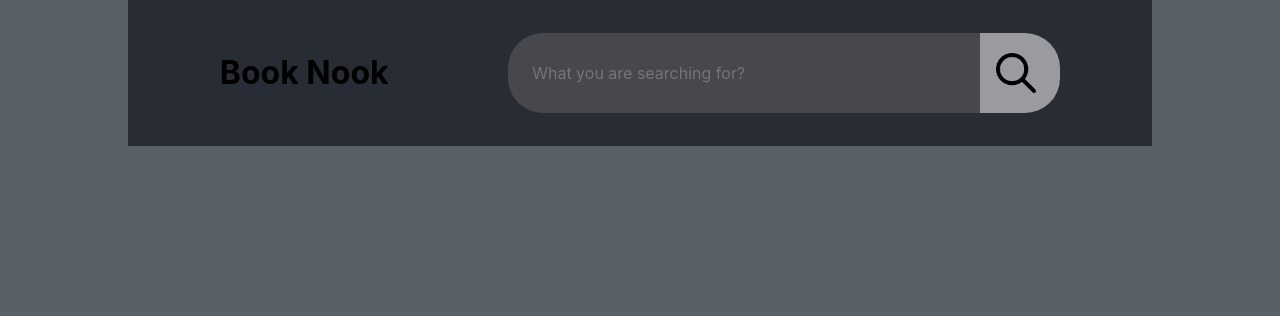
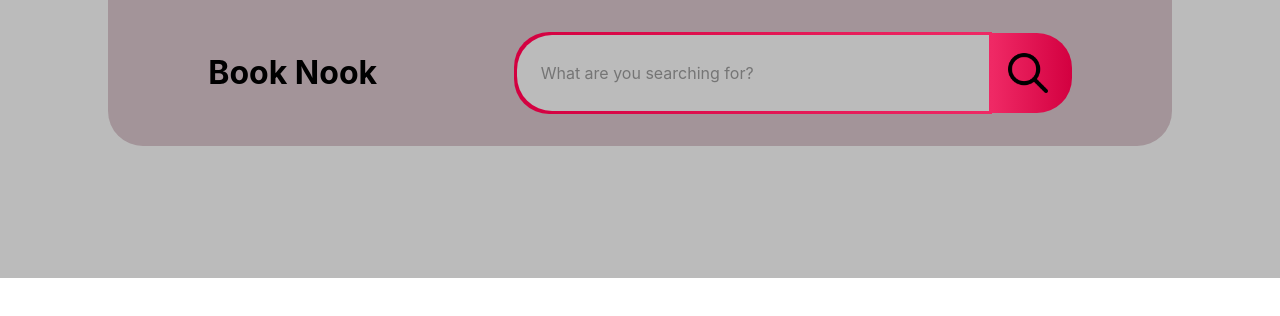
Before and after one commit to Kartonowy/BookNook, a React (Create React App) app in the folder client/: page / in a window 1280 px wide. Shown: the top 316 px of the page. Built offline with nearby package versions, Linux system fonts and the light colour scheme.

Commit message:
Edited css and deleted unpriced books from list

```diff
--- a/client/src/App.css
+++ b/client/src/App.css
@@ -1,7 +1,6 @@
 .App {
     display: flex;
     justify-content: center;
-    background-color: #596066;
+    background-color: #BBBBBB;
     width: 100vw;
-    height: 100vh;
 }
--- a/client/src/components/MainAppWindow.tsx
+++ b/client/src/components/MainAppWindow.tsx
@@ -15,16 +15,20 @@ function MainBookFinder() {
         let booksObjArr : JSX.Element[] = [];
         booksArr = response.book.Empik
         booksArr = booksArr.concat(response.book.SK)
-        booksArr.sort((a : any,b : any)=>{
+        booksArr = booksArr.filter((book: any) => book.price !== '')
+            .sort((a : any,b : any)=>{
             return parseFloat(a.price) - parseFloat(b.price)
         })
         booksArr.forEach((bookObject : any) => {
-            console.log(booksObjArr)
-            booksObjArr.push(<div className="Book">
+            booksObjArr.push(<li className="Book">
                 <h3 className={"Title"}><a href={bookObject.link}>{bookObject.title}</a></h3>
                 <h1 className="Price">{bookObject.price}</h1>
-                <button>Idź do oferty!</button>
-            </div>)
+                <div className="smartContainer">
+                    <div className="buttonContainer">
+                        <button onClick={() => {window.open(bookObject.link)}}>Idź do oferty!</button>
+                    </div>
+                </div>
+            </li>)
         })
         await setBooksList(prevState => booksObjArr)
     }
@@ -35,15 +39,20 @@ function MainBookFinder() {
             <header className="inputbar">
                 <h1 className="title">Book Nook</h1>
                 <span className="input">
-                    <input type="text" className="Searchbar" placeholder="What you are searching for?" onChange={event => {setInputValue(event.target.value)}}/>
+                    <div className="inputcontainer">
+                        <input type="text" className="Searchbar" placeholder="What are you searching for?"
+                               onChange={event => {setInputValue(event.target.value)}}
+                               onKeyDown={event => {if (event.key === "Enter") handleSearch()}
+                        }/>
+                    </div>
                     <button className="Search" onClick={handleSearch}>
                         <img src={searchicon} alt="search"/>
                     </button>
                 </span>
             </header>
-            <div className="book-container">
+            <ul className="book-container">
                 {booksList}
-            </div>
+            </ul>
         </div>
             );
 }
--- a/client/src/scss/bookComponent.scss
+++ b/client/src/scss/bookComponent.scss
@@ -1,15 +1,14 @@
 .Book {
-  display:flex;
-  justify-content: space-around;
-  flex-flow: row wrap;
+  display:grid;
+  grid-template-columns: 3fr 1fr 1fr;
+  grid-column-gap: 2vw;
+  background-color: #A39499;
   align-items: center;
-  background-color: #282c34;
   transition: background-color 0.5s linear;
-  padding: 2em;
   width: 100%;
   border-radius: 50px;
   &:hover {
-    background-color: #47474d;
+    background-color: #E6DFE1;
   }
   .Title {
     margin:0;
@@ -22,7 +21,7 @@
     line-height:0;
   }
   a {
-    text-decoration: none;
+    all:unset;
     &:visited {
       text-decoration: none;
       color:inherit;
@@ -34,9 +33,21 @@
     align-items: center;
     justify-content: space-around;
   }
+  .buttonContainer {
+    background: linear-gradient(to left, #EF2965, #D30040);
+    padding:2px;
+    border-radius: 25px;
+    display:inline-block;
+  }
   button {
     all:unset;
-    background-color: #d96656;
-    padding:15px;
+    background: #A39499;
+    padding:13px;
+    color:white;
+    border-radius: 25px;
+  }
+  .smartContainer {
+    display: flex;
+    justify-content: center;
   }
 }
--- a/client/src/scss/bookContainer.scss
+++ b/client/src/scss/bookContainer.scss
@@ -5,4 +5,5 @@
   flex-flow: column;
   justify-content: center;
   align-items: center;
+  gap: 2.5vh;
 }
--- a/client/src/scss/inputBar.scss
+++ b/client/src/scss/inputBar.scss
@@ -1,22 +1,30 @@
 header.inputbar {
-  background-color: #282c34;
+  background-color: #A39499;
   padding: 2em;
   display: flex;
   align-items: center;
   justify-content: space-around;
+  border-bottom-left-radius: 35px;
+  border-bottom-right-radius: 35px;
   input {
     all:unset;
-    background-color: #47474d;
+    background-color: #BBBBBB;
     width: 35vw;
-    height: 10vh;
+    height: 9.4vh; //modify
     padding-left:3vmin;
     margin: 0;
     border-bottom-left-radius: 35px;
     border-top-left-radius: 35px;
   }
+  .inputcontainer {
+    padding: 3px;
+    background: linear-gradient(to left, #EF2965, #D30040);
+    border-bottom-left-radius: 35px;
+    border-top-left-radius: 35px;
+  }
   button {
     all:unset;
-    background-color: #9a9aa0;
+    background: linear-gradient(to right, #EF2965, #D30040);
     height: 10vh;
     width: 9vh;
     padding-right: 1vmin;
```
